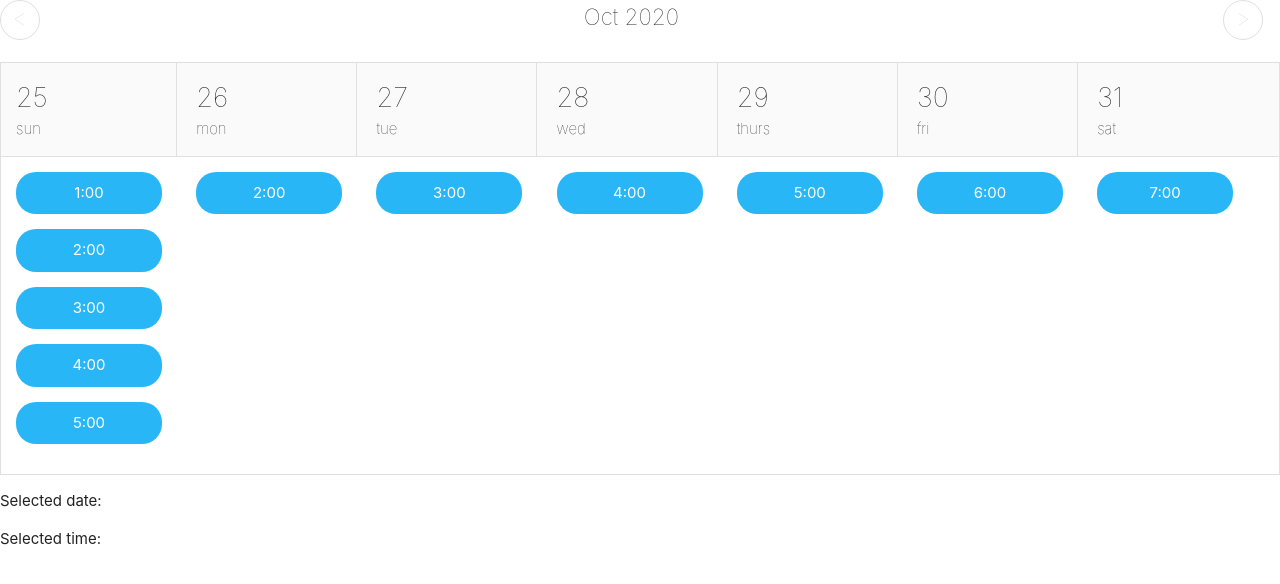
After one commit to BaderDak0/Barber-appointments-system, a PHP site: page /calender.php in a window 1280 px wide. The commit adds this page. Shown: the top 584 px of the page. Run offline with PHP 8.4, Linux system fonts and the light colour scheme; some libraries are stand-ins or nearby versions.

Commit message:
Barber-appointments system

```diff
--- /dev/null
+++ b/admin.html
@@ -0,0 +1 @@
+asdasdad
--- /dev/null
+++ b/calender.php
@@ -0,0 +1,119 @@
+<!-- <?php include "includes/db.php";
+
+
+// $query =   "INSERT INTO people (name, phone, amount)
+// VALUES ('" . $_POST["name"] . "','" . $_POST["phone"] . "','" . $_POST["quantity"]  . "')";
+// mysqli_query($connection, $query);
+
+?> -->
+
+<!DOCTYPE html>
+<html>
+<head>
+    <title> Mark Your reservation</title>
+    <link rel="stylesheet" type="text/css" href="css/mark-your-calendar.css">
+    <link rel="stylesheet" href="https://cdnjs.cloudflare.com/ajax/libs/materialize/1.0.0/css/materialize.min.css">
+</head>
+<body>
+    <div id="picker"></div>
+    <div>
+        <p>Selected date: <span id="selected-date"></span></p>
+        <p>Selected time: <span id="selected-time"></span></p>
+    </div>
+    <script src="https://cdnjs.cloudflare.com/ajax/libs/materialize/1.0.0/js/materialize.min.js"></script>
+    <script src="https://code.jquery.com/jquery-2.1.1.min.js"></script>
+    <script type="text/javascript" src="js/mark-your-calendar.js"></script>
+    <script type="text/javascript">
+        (function($) {
+          $('#picker').markyourcalendar({
+            availability: [
+              ['1:00', '2:00', '3:00', '4:00', '5:00'],
+              ['2:00'],
+              ['3:00'],
+              ['4:00'],
+              ['5:00'],
+              ['6:00'],
+              ['7:00']
+            ],
+            startDate: new Date("2020-10-25"),
+            onClick: function(ev, data) {
+              // data is a list of datetimes
+              var d = data[0].split(' ')[0];
+              var t = data[0].split(' ')[1];
+              $('#selected-date').html(d);
+              $('#selected-time').html(t);
+            },
+            onClickNavigator: function(ev, instance) {
+              var arr = [
+                [
+                  ['4:00', '5:00', '6:00', '7:00', '8:00'],
+                  ['1:00', '5:00'],
+                  ['2:00', '5:00'],
+                  ['3:30'],
+                  ['2:00', '5:00'],
+                  ['2:00', '5:00'],
+                  ['2:00', '5:00']
+                ],
+                [
+                  ['2:00', '5:00'],
+                  ['4:00', '5:00', '6:00', '7:00', '8:00'],
+                  ['4:00', '5:00'],
+                  ['2:00', '5:00'],
+                  ['2:00', '5:00'],
+                  ['2:00', '5:00'],
+                  ['2:00', '5:00']
+                ],
+                [
+                  ['4:00', '5:00'],
+                  ['4:00', '5:00'],
+                  ['4:00', '5:00', '6:00', '7:00', '8:00'],
+                  ['3:00', '6:00'],
+                  ['3:00', '6:00'],
+                  ['3:00', '6:00'],
+                  ['3:00', '6:00']
+                ],
+                [
+                  ['4:00', '5:00'],
+                  ['4:00', '5:00'],
+                  ['4:00', '5:00'],
+                  ['4:00', '5:00', '6:00', '7:00', '8:00'],
+                  ['4:00', '5:00'],
+                  ['4:00', '5:00'],
+                  ['4:00', '5:00']
+                ],
+                [
+                  ['4:00', '6:00'],
+                  ['4:00', '6:00'],
+                  ['4:00', '6:00'],
+                  ['4:00', '6:00'],
+                  ['4:00', '5:00', '6:00', '7:00', '8:00'],
+                  ['4:00', '6:00'],
+                  ['4:00', '6:00']
+                ],
+                [
+                  ['3:00', '6:00'],
+                  ['3:00', '6:00'],
+                  ['3:00', '6:00'],
+                  ['3:00', '6:00'],
+                  ['3:00', '6:00'],
+                  ['4:00', '5:00', '6:00', '7:00', '8:00'],
+                  ['3:00', '6:00']
+                ],
+                [
+                  ['3:00', '4:00'],
+                  ['3:00', '4:00'],
+                  ['3:00', '4:00'],
+                  ['3:00', '4:00'],
+                  ['3:00', '4:00'],
+                  ['3:00', '4:00'],
+                  ['4:00', '5:00', '6:00', '7:00', '8:00']
+                ]
+              ]
+              var rn = Math.floor(Math.random() * 10) % 7;
+              instance.setAvailability(arr[rn]);
+            }
+          });
+        })(jQuery);
+    </script>
+</body>
+</html>
--- /dev/null
+++ b/css/mark-your-calendar.css
@@ -0,0 +1,141 @@
+
+#myc-container {
+    width: inherit;
+}
+
+#myc-nav-container {
+    margin-bottom: 15px;
+    width: inherit;
+}
+
+#myc-current-month-year-container {
+    display: inline-block;
+    font-size: 1.5em;
+    font-weight: lighter;
+    text-align: center;
+    text-transform: capitalize;
+    vertical-align: top;
+    width: 68%;
+}
+
+#myc-prev-week-container {
+    display: inline-block;
+    width: 15%;
+}
+
+#myc-next-week-container {
+    display: inline-block;
+    width: 15%;
+}
+
+#myc-prev-week {
+    border: 1px solid #e0e0e0;
+    border-radius: 80px;
+    color: #e0e0e0;
+    cursor: pointer;
+    float: left;
+    font-size: 1.6em;
+    font-weight: lighter;
+    height: 40px;
+    text-align: center;
+    width: 40px;
+}
+
+#myc-next-week {
+    border: 1px solid #e0e0e0;
+    border-radius: 80px;
+    color: #e0e0e0;
+    cursor: pointer;
+    float: right;
+    font-size: 1.6em;
+    font-weight: lighter;
+    height: 40px;
+    text-align: center;
+    width: 40px;
+}
+
+#myc-prev-week:hover, #myc-next-week:hover {
+    border: 1px solid #bdbdbd;
+    color: #bdbdbd;
+}
+
+#myc-week-container {
+    border: 1px solid #e0e0e0;
+}
+
+#myc-dates-container {
+    background-color: #fafafa;
+}
+
+.myc-date-header {
+    border-right: 1px solid #e0e0e0;
+    display: inline-block;
+    min-height: 50px;
+    padding: 15px 0px 15px 15px;
+    vertical-align: top;
+    width: 13.77%;
+}
+
+.myc-date-header:first-of-type {
+    padding-left: 15px;
+}
+
+.myc-date-header:last-of-type {
+    border-right: none;
+    width: 13%;
+}
+
+#myc-available-time-container {
+    border-top: 1px solid #e0e0e0;
+    min-height: 150px;
+}
+
+.myc-day-time-container {
+    /*border-right: 1px solid #e0e0e0;*/
+    display: inline-block;
+    height: 100%;
+    padding: 15px 15px 15px 15px;
+    vertical-align: top;
+    width: 13.77%;
+}
+
+.myc-day-time-container:first-of-type {
+    padding-left: 15px;
+}
+
+.myc-day-time-container:last-of-type {
+    border-right: none;
+    width: 13%;
+}
+
+.myc-date-number {
+    font-size: 1.8em;
+    font-weight: lighter;
+}
+
+.myc-available-time {
+    background-color: #29b6f6;
+    border-radius: 20px;
+    color: #ffffff;
+    display: block;
+    margin-bottom: 15px;
+    padding: 10px 0px 10px 0px;
+    text-align: center;
+}
+
+.myc-available-time.selected, .myc-available-time:hover {
+    background-color: #222;
+}
+
+.myc-date-display {
+    font-weight: lighter;
+}
+
+@media only screen and (max-width: 768px) {
+    .myc-date-header, .myc-day-time-container {
+        width: 13.5%;
+    }
+    /*.myc-date-header:last-of-type, .myc-day-time-container:last-of-type {
+        width: 12%;
+    }*/
+}
--- /dev/null
+++ b/includes/db.php
@@ -0,0 +1,15 @@
+<?php
+	//create a mySQL DB connection:
+	$dbhost = "localhost";
+	$dbuser = "root";
+	$dbpass = "Baderr@#123$";
+	$dbname = "test";
+
+	$connection = mysqli_connect($dbhost, $dbuser, $dbpass, $dbname);
+
+	//testing connection success
+	if (mysqli_connect_errno()) {
+		die("DB connection failed: " . mysqli_connect_error() . " (" . mysqli_connect_errno() . ")");
+	}
+
+?>
```
Also changed, not shown: css/style.css (added, +57 -0 lines), index.php (renamed from index.html, +42 -12 lines), js/mark-your-calendar.js (added, +194 -0 lines), js/scripts.js (added, +61 -0 lines), package.json (added, +16 -0 lines), test.php (added, +18 -0 lines).
